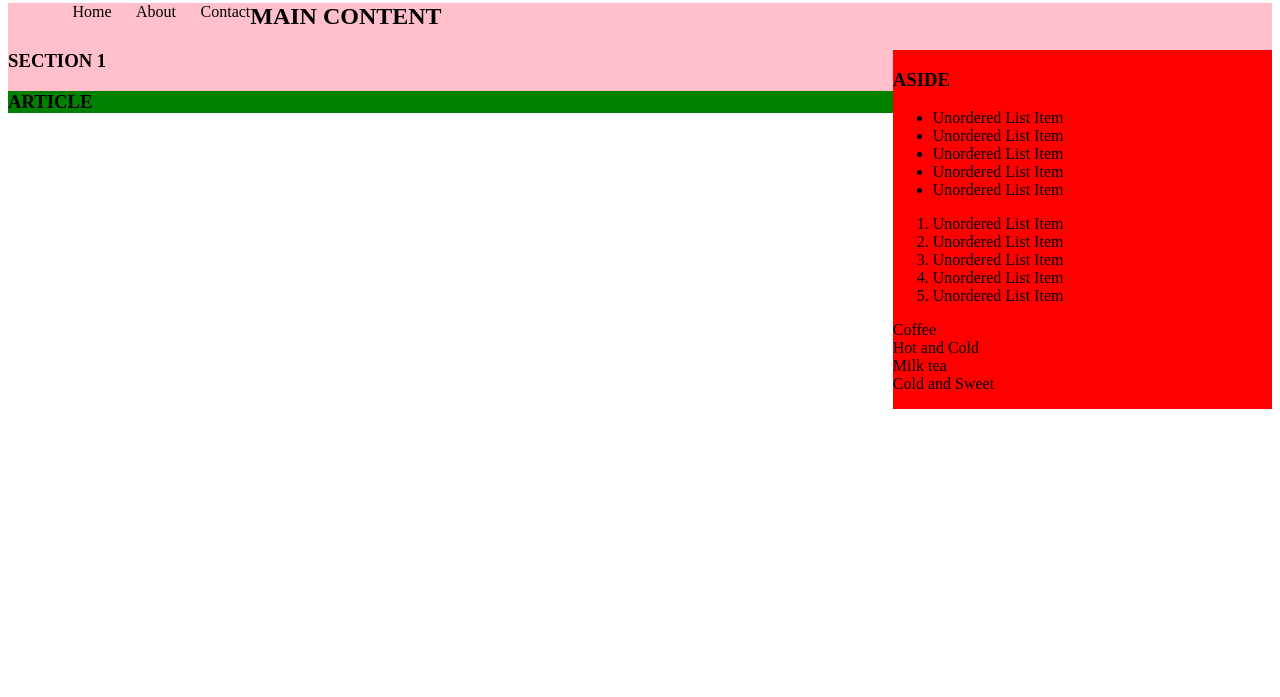
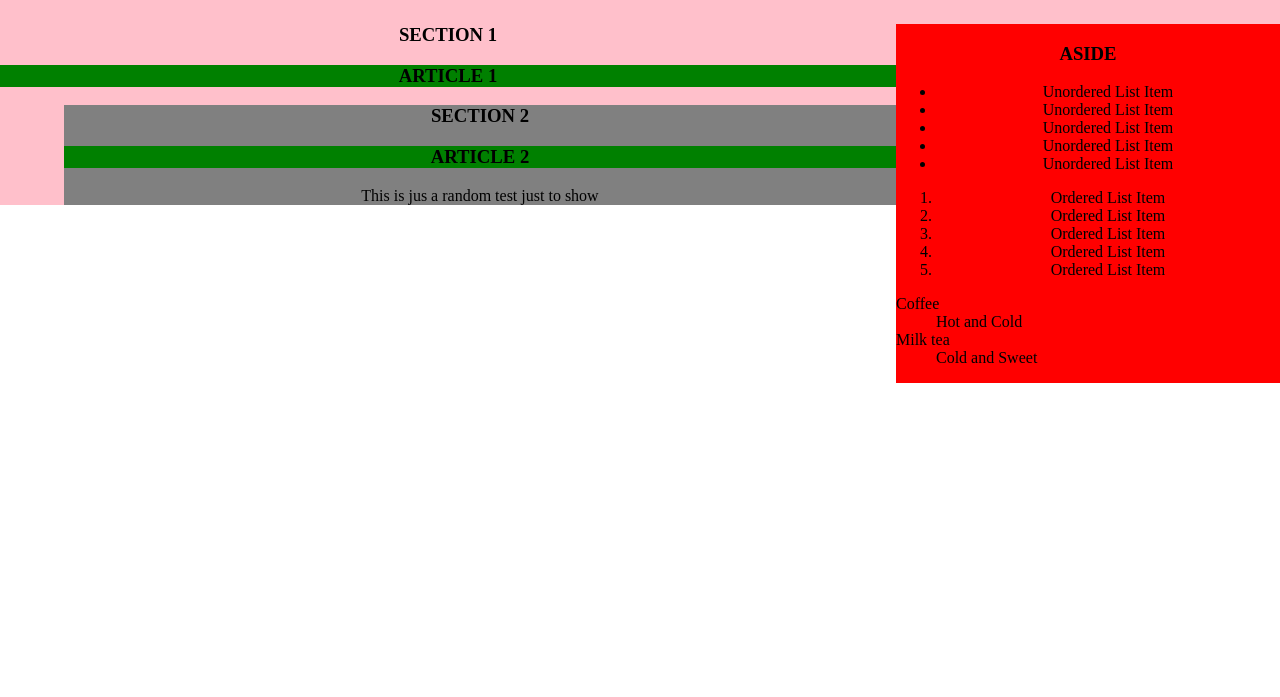
Before and after one commit to reynajane/BASIC-SEMANTIC-ELEMENTS, a plain HTML site: page index.html in a window 1280 px wide. Shown: the part 103-800 px from the top of the page. Drawn offline with Linux system fonts and the light colour scheme.

Commit message:
Add Robot gf & add sectioooon 2 - WIP

```diff
--- a/index.html
+++ b/index.html
@@ -5,14 +5,19 @@
     <meta http-equiv="X-UA-Compatible" content="IE=edge">
     <meta name="viewport" content="width=device-width, initial-scale=1.0">
     <title>Basic Semantic Layout Exercise</title>
+    <link rel="stylesheet" href="">
+    <link rel="stylesheet" href="">
+
+    <link rel="stylesheet" href="styles.css">
+
     <style>
         .nav__link{
             float:left;
             margin-left:2%;
         }
     </style>
-</head>s
-<body style-="padding:0;margin:0;text-align:center;">
+</head>
+<body style="padding:0;margin:0;text-align:center;">
     <!--------------------- HEADER SECTION ---------------->
     <header style="background-color: blue;padding:0;margin:0;">
         <h1>HEADER</h1>
@@ -33,7 +38,7 @@
     <section style="background-color: pink;height: 50%;">
         <!-- ASIDE -->
         <aside style="background-color: red;height: 100%;width: 30%; float: right;">
-            <h3>ASIDE</h3>
+        <h3>ASIDE</h3>
        <ul>
 
             <li>Unordered List Item</li>
@@ -43,38 +48,41 @@
             <li>Unordered List Item</li>
         </ul>
         <ol>
-            <li>Unordered List Item</li>
-            <li>Unordered List Item</li>
-            <li>Unordered List Item</li>
-            <li>Unordered List Item</li>
-            <li>Unordered List Item</li>
+            <li>Ordered List Item</li>
+            <li>Ordered List Item</li>
+            <li>Ordered List Item</li>
+            <li>Ordered List Item</li>
+            <li>Ordered List Item</li>
 
         </ol>
         <dl style="text-align: left;">
             <dt>Coffee</dt>
-            <dt>Hot and Cold</dt>
+            <dd>Hot and Cold</dd>
             <dt>Milk tea</dt>
-            <dt>Cold and Sweet</dt>
+            <dd>Cold and Sweet</dd>
 
         </dl>
         </aside>
         <!-- ARTICLE1 -->
         <h3>SECTION 1</h3>
         <article style="background-color: green; height: 50%;">
-            <h3>ARTICLE</h3>
-
+            <h3>ARTICLE 1</h3>
         </article>
-
     </section>
 
 
+    <!-- --------------------SECTION 2------------------ -->
+    <section style="background-color: gray;height: 20%; margin: 0 5%;">
+        <h3>SECTION 2</h3>
+        <!-- ARTICLE 2 -->
+        <h3 id="article2">ARTICLE 2</h3>
+        <p>This is jus a random test just to show</p>
+    </section>
 
-    <!-- --------------------SECTION 2------------------ -->
-    <!-- ARTICLE1 -->
     <!-- ASIDE -->
 
-        <!-- --------------------SECTION 2------------------ -->
-    <!-- ARTICLE1 -->
+        <!-- --------------------SECTION 3------------------ -->
+    <!-- ARTICLE 2 -->
     <!-- ASIDE -->
 
     </main>
--- /dev/null
+++ b/styles.css
@@ -0,0 +1,3 @@
+#article2{
+    background-color: green;
+}
```
Also changed, not shown: 1 other file.
